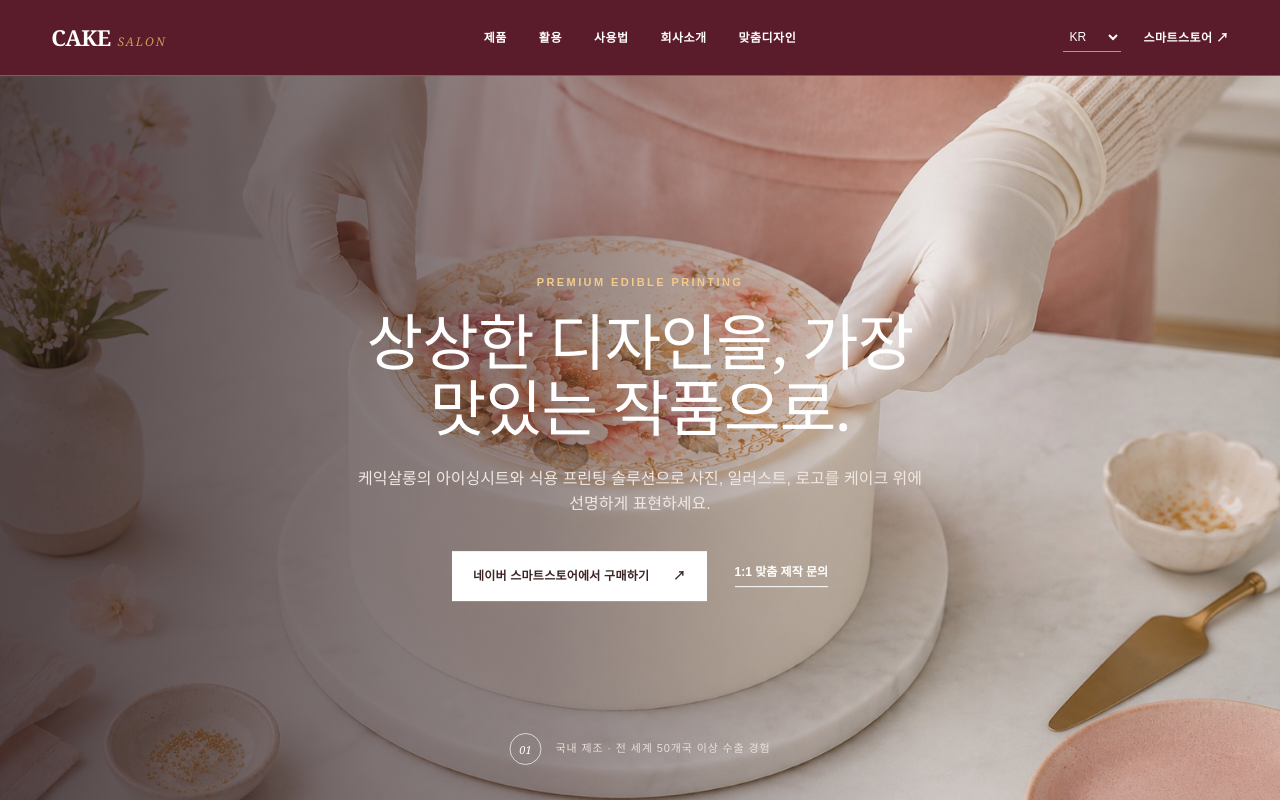
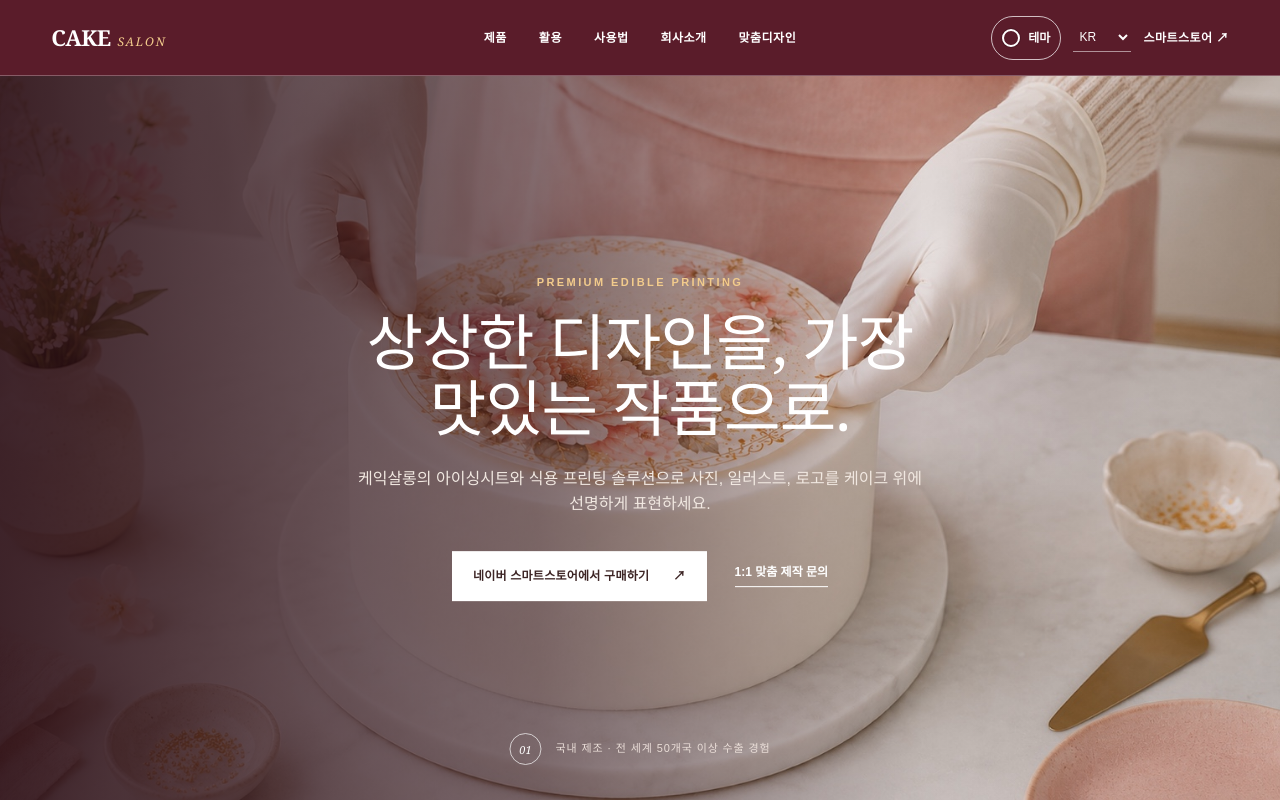
Before and after one commit to cakecnc/cake-salon-store, a Next.js app: page / in a window 1280 px wide. Shown: the top 800 px of the page. Built offline with nearby package versions, Linux system fonts and the light colour scheme.

Commit message:
Add customizable header theme

```diff
--- a/app/globals.css
+++ b/app/globals.css
@@ -11,6 +11,12 @@
   --burgundy: #581b2a;
   --gold: #c49a57;
   --gold-deep: #ad7f3d;
+  --theme-primary: #581b2a;
+  --theme-primary-rgb: 88 27 42;
+  --theme-deep-rgb: 42 13 20;
+  --theme-on-primary: #ffffff;
+  --theme-on-primary-rgb: 255 255 255;
+  --theme-accent: #f2cb8c;
   --line: rgba(255, 237, 229, 0.3);
   --white: #ffffff;
   --serif: Georgia, "Times New Roman", "Nanum Myeongjo", serif;
@@ -76,12 +82,13 @@ img {
   height: 76px;
   padding: 0 clamp(24px, 4vw, 68px);
   display: grid;
-  grid-template-columns: 190px 1fr 190px;
+  grid-template-columns: minmax(230px, 1fr) auto minmax(230px, 1fr);
   align-items: center;
-  background: rgba(88, 27, 42, 0.97);
-  color: white;
-  border-bottom: 1px solid rgba(196, 154, 87, 0.48);
+  background: rgb(var(--theme-primary-rgb) / 0.97);
+  color: var(--theme-on-primary);
+  border-bottom: 1px solid rgb(var(--theme-on-primary-rgb) / 0.28);
   backdrop-filter: blur(12px);
+  transition: background-color 180ms ease, color 180ms ease;
 }
 
 .wordmark {
@@ -104,6 +111,10 @@ img {
   letter-spacing: 0.15em;
 }
 
+.site-header .wordmark i {
+  color: var(--theme-accent);
+}
+
 .site-header nav {
   display: flex;
   justify-content: center;
@@ -125,7 +136,7 @@ img {
   bottom: -8px;
   left: 0;
   height: 1px;
-  background: var(--gold);
+  background: var(--theme-accent);
   transform: scaleX(0);
   transform-origin: left;
   transition: transform 180ms ease;
@@ -140,15 +151,165 @@ img {
   display: flex;
   justify-content: flex-end;
   align-items: center;
-  gap: 22px;
+  gap: 12px;
 }
 
 .header-tools select {
   padding: 6px 18px 6px 2px;
   background: transparent;
   border: 0;
-  border-bottom: 1px solid rgba(255, 255, 255, 0.52);
+  border-bottom: 1px solid rgb(var(--theme-on-primary-rgb) / 0.52);
   font-size: 10px;
+}
+
+.header-tools select option {
+  background: #ffffff;
+  color: var(--ink-dark);
+}
+
+.theme-control {
+  position: relative;
+  display: flex;
+  align-items: center;
+}
+
+.theme-toggle {
+  min-width: 44px;
+  min-height: 44px;
+  padding: 0 10px;
+  display: inline-flex;
+  align-items: center;
+  justify-content: center;
+  gap: 8px;
+  background: transparent;
+  color: var(--theme-on-primary);
+  border: 1px solid rgb(var(--theme-on-primary-rgb) / 0.72);
+  border-radius: 999px;
+  font-size: 12px;
+  font-weight: 700;
+}
+
+.theme-current {
+  width: 18px;
+  height: 18px;
+  flex: 0 0 auto;
+  border: 2px solid var(--theme-on-primary);
+  border-radius: 50%;
+  box-shadow: 0 0 0 1px rgb(0 0 0 / 0.18);
+}
+
+.theme-panel {
+  position: absolute;
+  top: calc(100% + 12px);
+  right: 0;
+  z-index: 80;
+  width: 272px;
+  padding: 16px;
+  background: #ffffff;
+  color: var(--ink-dark);
+  border: 1px solid #dbc9c4;
+  border-radius: 14px;
+  box-shadow: 0 18px 52px rgb(31 14 20 / 0.24);
+}
+
+.theme-panel-heading {
+  min-height: 44px;
+  display: flex;
+  align-items: center;
+  justify-content: space-between;
+  gap: 16px;
+}
+
+.theme-panel-heading b {
+  font-size: 14px;
+}
+
+.theme-panel-heading button {
+  width: 44px;
+  height: 44px;
+  padding: 0;
+  display: grid;
+  place-items: center;
+  background: transparent;
+  color: var(--ink-dark);
+  border: 0;
+  border-radius: 50%;
+  font-size: 25px;
+  line-height: 1;
+}
+
+.theme-swatches {
+  display: grid;
+  grid-template-columns: repeat(3, 44px);
+  gap: 10px;
+  margin-top: 12px;
+}
+
+.theme-swatch {
+  position: relative;
+  width: 44px;
+  height: 44px;
+  padding: 0;
+  border: 3px solid #ffffff;
+  border-radius: 50%;
+  box-shadow: 0 0 0 1px #9f8a85;
+}
+
+.theme-swatch.is-selected::after {
+  content: "✓";
+  position: absolute;
+  inset: 0;
+  display: grid;
+  place-items: center;
+  color: #ffffff;
+  font-size: 17px;
+  font-weight: 800;
+  text-shadow: 0 1px 3px rgb(0 0 0 / 0.85);
+}
+
+.theme-custom {
+  min-height: 52px;
+  margin-top: 14px;
+  display: flex;
+  align-items: center;
+  justify-content: space-between;
+  gap: 16px;
+  border-top: 1px solid #eadfdb;
+  border-bottom: 1px solid #eadfdb;
+  font-size: 12px;
+  font-weight: 700;
+}
+
+.theme-custom input {
+  width: 48px;
+  height: 36px;
+  padding: 2px;
+  background: #ffffff;
+  border: 1px solid #bda8a2;
+  border-radius: 6px;
+}
+
+.theme-reset {
+  width: 100%;
+  min-height: 44px;
+  margin-top: 12px;
+  background: #f5efed;
+  color: var(--ink-dark);
+  border: 1px solid #dfd0cc;
+  border-radius: 8px;
+  font-size: 12px;
+  font-weight: 700;
+}
+
+.theme-toggle:focus-visible {
+  outline: 3px solid var(--theme-on-primary);
+  outline-offset: 3px;
+}
+
+.theme-panel button:focus-visible,
+.theme-panel input:focus-visible {
+  outline: 3px solid #1457d9;
+  outline-offset: 2px;
 }
 
 .kicker {
@@ -168,7 +329,7 @@ img {
   min-height: 700px;
   height: calc(100svh - 76px);
   overflow: hidden;
-  background: #64313a;
+  background: var(--theme-primary);
   color: white;
 }
 
@@ -184,7 +345,7 @@ img {
 .hero-shade {
   position: absolute;
   inset: 0;
-  background: linear-gradient(90deg, rgba(33, 17, 19, 0.76) 0%, rgba(38, 19, 22, 0.47) 42%, rgba(34, 18, 20, 0.06) 72%);
+  background: linear-gradient(90deg, rgb(var(--theme-deep-rgb) / 0.9) 0%, rgb(var(--theme-deep-rgb) / 0.58) 42%, rgb(var(--theme-deep-rgb) / 0.1) 72%);
 }
 
 .hero-copy {
@@ -263,8 +424,8 @@ img {
 }
 
 .button-dark {
-  background: var(--burgundy);
-  color: white;
+  background: var(--theme-primary);
+  color: var(--theme-on-primary);
 }
 
 .button-outline {
@@ -315,8 +476,8 @@ img {
   display: grid;
   grid-template-columns: repeat(4, 1fr);
   padding: 0 clamp(20px, 5vw, 82px);
-  background: var(--burgundy);
-  color: white;
+  background: var(--theme-primary);
+  color: var(--theme-on-primary);
 }
 
 .promise-bar div {
@@ -325,7 +486,7 @@ img {
   display: flex;
   flex-direction: column;
   justify-content: center;
-  border-right: 1px solid rgba(255, 255, 255, 0.16);
+  border-right: 1px solid rgb(var(--theme-on-primary-rgb) / 0.2);
 }
 
 .promise-bar div:last-child {
@@ -333,13 +494,13 @@ img {
 }
 
 .promise-bar b {
-  color: #f1c8be;
+  color: var(--theme-on-primary);
   font: 19px var(--serif);
 }
 
 .promise-bar span {
   margin-top: 6px;
-  color: #ddc9c3;
+  color: var(--theme-on-primary);
   font-size: 10px;
 }
 
@@ -1233,11 +1394,16 @@ img {
 
 @media (max-width: 1100px) {
   .site-header {
-    grid-template-columns: 150px 1fr 150px;
+    padding-inline: 24px;
+    grid-template-columns: minmax(205px, 1fr) auto minmax(205px, 1fr);
   }
 
   .site-header nav {
     gap: 17px;
+  }
+
+  .theme-toggle-label {
+    display: none;
   }
 
   .product-card {
@@ -1359,6 +1525,17 @@ img {
     gap: 13px;
   }
 
+  .theme-toggle {
+    padding-inline: 8px;
+  }
+
+  .theme-panel {
+    position: fixed;
+    top: 72px;
+    right: 12px;
+    width: min(296px, calc(100vw - 24px));
+  }
+
   .header-shop {
     display: none;
   }
@@ -1373,7 +1550,7 @@ img {
   }
 
   .hero-shade {
-    background: linear-gradient(0deg, rgba(35, 18, 20, 0.86) 0%, rgba(42, 21, 24, 0.49) 55%, rgba(35, 18, 20, 0.08) 83%);
+    background: linear-gradient(0deg, rgb(var(--theme-deep-rgb) / 0.92) 0%, rgb(var(--theme-deep-rgb) / 0.56) 55%, rgb(var(--theme-deep-rgb) / 0.1) 83%);
   }
 
   .hero-copy {
@@ -1904,8 +2081,8 @@ img {
   }
 
   .mobile-cta a:last-child {
-    background: var(--burgundy);
-    color: white;
+    background: var(--theme-primary);
+    color: var(--theme-on-primary);
   }
 }
 
--- a/app/page.tsx
+++ b/app/page.tsx
@@ -1,9 +1,77 @@
 "use client";
 
-import { useState } from "react";
+import { useEffect, useRef, useState } from "react";
 
 type Lang = "ko" | "en" | "ja" | "zh";
 type Copy = typeof copy.ko;
+type ThemePresetId = "burgundy" | "rose" | "gold";
+
+const defaultThemeColor = "#581B2A";
+const themeStorageKey = "cake-salon-theme-color";
+const themePresets: Array<{ id: ThemePresetId; color: string }> = [
+  { id: "burgundy", color: defaultThemeColor },
+  { id: "rose", color: "#913F53" },
+  { id: "gold", color: "#C49A57" },
+];
+const themeLabels: Record<Lang, {
+  button: string;
+  title: string;
+  close: string;
+  custom: string;
+  reset: string;
+  presets: Record<ThemePresetId, string>;
+}> = {
+  ko: { button: "테마", title: "상단 메인 색상", close: "테마 닫기", custom: "직접 선택", reset: "기본색으로", presets: { burgundy: "버건디", rose: "로즈", gold: "골드" } },
+  en: { button: "Theme", title: "Main header color", close: "Close theme picker", custom: "Custom color", reset: "Reset", presets: { burgundy: "Burgundy", rose: "Rose", gold: "Gold" } },
+  ja: { button: "テーマ", title: "上部のメインカラー", close: "テーマを閉じる", custom: "カラーを選択", reset: "初期色に戻す", presets: { burgundy: "バーガンディ", rose: "ローズ", gold: "ゴールド" } },
+  zh: { button: "主题", title: "顶部主色", close: "关闭主题选择器", custom: "自定义颜色", reset: "恢复默认", presets: { burgundy: "酒红", rose: "玫瑰", gold: "金色" } },
+};
+
+function normalizeHex(value: string) {
+  return /^#[0-9a-f]{6}$/i.test(value) ? value.toUpperCase() : defaultThemeColor;
+}
+
+function hexToRgb(value: string) {
+  const hex = normalizeHex(value).slice(1);
+  return [
+    Number.parseInt(hex.slice(0, 2), 16),
+    Number.parseInt(hex.slice(2, 4), 16),
+    Number.parseInt(hex.slice(4, 6), 16),
+  ] as const;
+}
+
+function mixWithBlack(value: string, amount = 0.52) {
+  const [red, green, blue] = hexToRgb(value);
+  const channel = (color: number) => Math.round(color * (1 - amount));
+  return [channel(red), channel(green), channel(blue)] as const;
+}
+
+function getThemeTokens(value: string) {
+  const normalized = normalizeHex(value);
+  const [red, green, blue] = hexToRgb(normalized);
+  const linear = [red, green, blue].map((channel) => {
+    const ratio = channel / 255;
+    return ratio <= 0.04045 ? ratio / 12.92 : ((ratio + 0.055) / 1.055) ** 2.4;
+  });
+  const luminance = (0.2126 * linear[0]) + (0.7152 * linear[1]) + (0.0722 * linear[2]);
+  const lightTheme = luminance > 0.179;
+  const onPrimary = lightTheme ? "#000000" : "#FFFFFF";
+  const onPrimaryRgb = lightTheme ? "0 0 0" : "255 255 255";
+  const accent = lightTheme ? "#581B2A" : "#F2CB8C";
+  const deep = mixWithBlack(normalized);
+
+  return {
+    normalized,
+    style: {
+      "--theme-primary": normalized,
+      "--theme-primary-rgb": `${red} ${green} ${blue}`,
+      "--theme-deep-rgb": `${deep[0]} ${deep[1]} ${deep[2]}`,
+      "--theme-on-primary": onPrimary,
+      "--theme-on-primary-rgb": onPrimaryRgb,
+      "--theme-accent": accent,
+    } as React.CSSProperties,
+  };
+}
 
 const storeUrl = "https://smartstore.naver.com/cake";
 const productUrls = {
@@ -389,6 +457,9 @@ const editorialCopy: Record<Lang, {
 
 export default function Home() {
   const [lang, setLang] = useState<Lang>("ko");
+  const [themeColor, setThemeColor] = useState(defaultThemeColor);
+  const [themeOpen, setThemeOpen] = useState(false);
+  const themeTriggerRef = useRef<HTMLButtonElement>(null);
   const [selectedIdea, setSelectedIdea] = useState(0);
   const [designName, setDesignName] = useState("");
   const [designContact, setDesignContact] = useState("");
@@ -414,8 +485,41 @@ export default function Home() {
   const desserts = dessertMoments[lang];
   const business = businessLabels[lang];
   const e = editorialCopy[lang];
+  const themeText = themeLabels[lang];
+  const theme = getThemeTokens(themeColor);
   const inquiryUrl = `mailto:cakecnc@daum.net?subject=${encodeURIComponent("Cake Salon Custom Order Inquiry")}`;
   const productLink = (key: string) => key === "store" ? storeUrl : productUrls[key as keyof typeof productUrls];
+
+  useEffect(() => {
+    let storedTheme: string | null = null;
+    try {
+      storedTheme = window.localStorage.getItem(themeStorageKey);
+    } catch {
+      // The theme remains usable for this visit when storage is unavailable.
+    }
+
+    if (!storedTheme || !/^#[0-9a-f]{6}$/i.test(storedTheme)) return;
+    const savedTheme = normalizeHex(storedTheme);
+    const timer = window.setTimeout(() => setThemeColor(savedTheme), 0);
+    return () => window.clearTimeout(timer);
+  }, []);
+
+  const closeTheme = () => {
+    setThemeOpen(false);
+    themeTriggerRef.current?.focus();
+  };
+
+  const applyTheme = (value: string, closeAfter = false) => {
+    const nextTheme = normalizeHex(value);
+    setThemeColor(nextTheme);
+    try {
+      window.localStorage.setItem(themeStorageKey, nextTheme);
+    } catch {
+      // Keep the selected theme in memory when storage is unavailable.
+    }
+    if (closeAfter) closeTheme();
+  };
+
   const submitDesignRequest = (event: React.FormEvent<HTMLFormElement>) => {
     event.preventDefault();
     const selected = ideas.items[selectedIdea];
@@ -437,7 +541,7 @@ export default function Home() {
     window.location.href = `mailto:cakecnc@daum.net?subject=${encodeURIComponent(subject)}&body=${encodeURIComponent(body)}`;
   };
 
-  return <main lang={lang}>
+  return <main lang={lang} style={theme.style}>
     <header className="site-header">
       <a className="wordmark" href="#top" aria-label="Cake Salon home"><b>CAKE</b><i>SALON</i></a>
       <nav aria-label="Main navigation">
@@ -448,6 +552,50 @@ export default function Home() {
         <a href="#custom-design">{t.nav[4]}</a>
       </nav>
       <div className="header-tools">
+        <div className={`theme-control${themeOpen ? " is-open" : ""}`} onKeyDown={(event) => {
+          if (event.key === "Escape") closeTheme();
+        }}>
+          <button
+            ref={themeTriggerRef}
+            className="theme-toggle"
+            type="button"
+            aria-label={themeText.title}
+            aria-expanded={themeOpen}
+            aria-controls="theme-panel"
+            onClick={() => setThemeOpen((open) => !open)}
+          >
+            <span className="theme-current" style={{ backgroundColor: theme.normalized }} aria-hidden="true" />
+            <span className="theme-toggle-label">{themeText.button}</span>
+          </button>
+          {themeOpen && <div className="theme-panel" id="theme-panel" role="dialog" aria-label={themeText.title}>
+            <div className="theme-panel-heading">
+              <b>{themeText.title}</b>
+              <button type="button" onClick={closeTheme} aria-label={themeText.close}>×</button>
+            </div>
+            <div className="theme-swatches" role="group" aria-label={themeText.title}>
+              {themePresets.map((preset) => <button
+                className={theme.normalized === preset.color ? "theme-swatch is-selected" : "theme-swatch"}
+                key={preset.id}
+                type="button"
+                title={themeText.presets[preset.id]}
+                aria-label={themeText.presets[preset.id]}
+                aria-pressed={theme.normalized === preset.color}
+                style={{ backgroundColor: preset.color }}
+                onClick={() => applyTheme(preset.color, true)}
+              />)}
+            </div>
+            <label className="theme-custom">
+              <span>{themeText.custom}</span>
+              <input
+                type="color"
+                value={theme.normalized}
+                aria-label={themeText.custom}
+                onChange={(event) => applyTheme(event.target.value)}
+              />
+            </label>
+            <button className="theme-reset" type="button" onClick={() => applyTheme(defaultThemeColor, true)}>{themeText.reset}</button>
+          </div>}
+        </div>
         <label><span className="sr-only">Language</span><select aria-label="Language" value={lang} onChange={(event) => setLang(event.target.value as Lang)}><option value="ko">KR</option><option value="en">EN</option><option value="ja">JP</option><option value="zh">CN</option></select></label>
         <a className="header-shop" href={storeUrl} target="_blank" rel="noreferrer">{t.shop} <Arrow /></a>
       </div>
```
